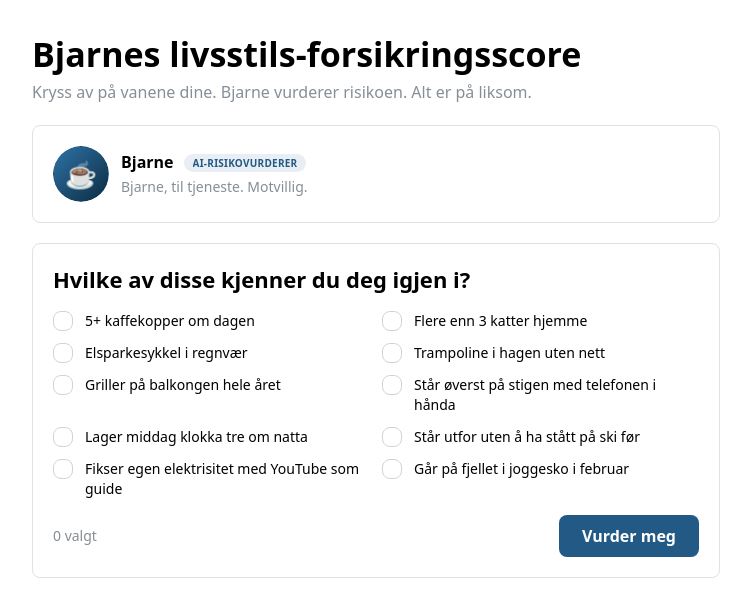
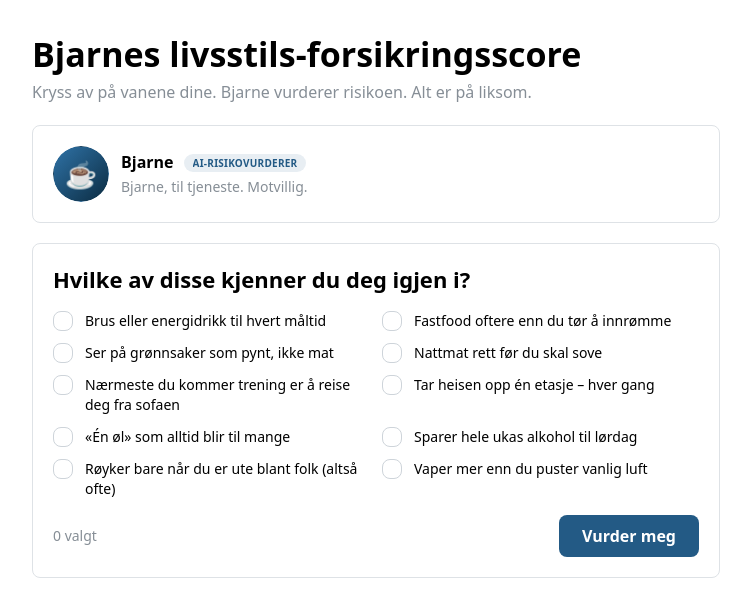
Before and after one commit to skadefryd26/lag1, a React (Vite) app in the folder frontend/: page / in a window 1280 px wide. Shown: the top 616 px of the page, without its empty margins (264-1015 px from the left). Built offline with nearby package versions, Linux system fonts and the light colour scheme.

Commit message:
feat: vaner gjenspeiler kjente usunne livsstilstrender
Closes #14

```diff
--- a/frontend/src/features/livsstilsscore/components/vaner.ts
+++ b/frontend/src/features/livsstilsscore/components/vaner.ts
@@ -1,15 +1,17 @@
 import type { Vane } from "../types/index.js";
 
 // Absurde, fiktive livsstilsvaner. Minst 6, jf. akseptansekriteriene.
+// Inspirert (på liksom) av kjente usunne livsstilstrender: dårlig kosthold,
+// overvekt, alkohol og binge-drikking, røyking/nikotin og stillesitting.
 export const VANER: Vane[] = [
-  { id: "kaffe", etikett: "5+ kaffekopper om dagen" },
-  { id: "katter", etikett: "Flere enn 3 katter hjemme" },
-  { id: "elsparkesykkel", etikett: "Elsparkesykkel i regnvær" },
-  { id: "trampoline", etikett: "Trampoline i hagen uten nett" },
-  { id: "grill", etikett: "Griller på balkongen hele året" },
-  { id: "stige", etikett: "Står øverst på stigen med telefonen i hånda" },
-  { id: "nattmat", etikett: "Lager middag klokka tre om natta" },
-  { id: "ski", etikett: "Står utfor uten å ha stått på ski før" },
-  { id: "diy", etikett: "Fikser egen elektrisitet med YouTube som guide" },
-  { id: "fjell", etikett: "Går på fjellet i joggesko i februar" },
+  { id: "brus", etikett: "Brus eller energidrikk til hvert måltid" },
+  { id: "fastfood", etikett: "Fastfood oftere enn du tør å innrømme" },
+  { id: "gronnsaker", etikett: "Ser på grønnsaker som pynt, ikke mat" },
+  { id: "nattmat", etikett: "Nattmat rett før du skal sove" },
+  { id: "sofa", etikett: "Nærmeste du kommer trening er å reise deg fra sofaen" },
+  { id: "heis", etikett: "Tar heisen opp én etasje – hver gang" },
+  { id: "fredagspils", etikett: "«Én øl» som alltid blir til mange" },
+  { id: "bingedrikking", etikett: "Sparer hele ukas alkohol til lørdag" },
+  { id: "royk", etikett: "Røyker bare når du er ute blant folk (altså ofte)" },
+  { id: "vaping", etikett: "Vaper mer enn du puster vanlig luft" },
 ];
```
